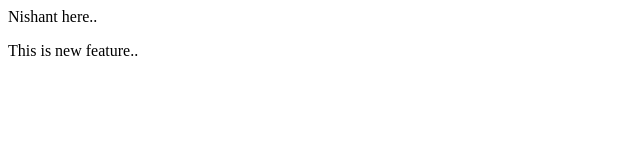
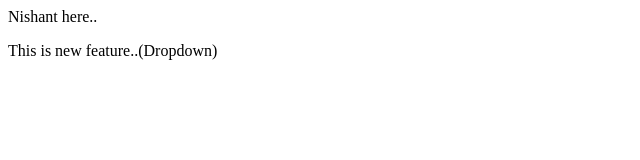
Before and after one commit to mahallenishant45-oss/Localrepo, a plain HTML site: page index.html in a window 1280 px wide. Shown: the full height of the page, 0-640 px from the left. Drawn offline with Linux system fonts and the light colour scheme.

Commit message:
Add new Dropdown

```diff
--- a/index.html
+++ b/index.html
@@ -1,2 +1,2 @@
 <p>Nishant here..</p>
-<p>This is new feature..</p>
+<p>This is new feature..(Dropdown)</p>
```
